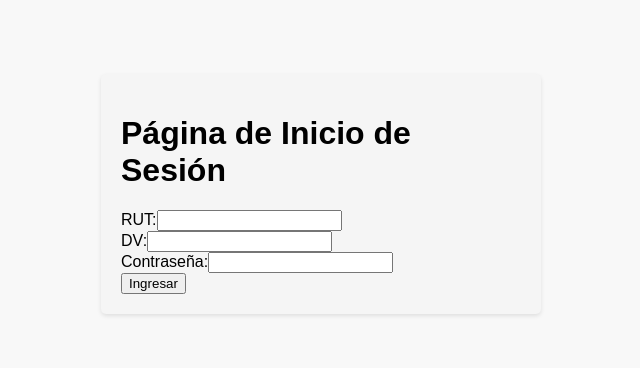
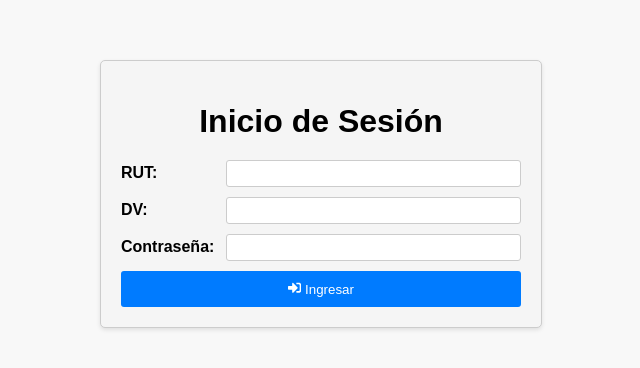
Before and after one commit to alezcf/ProyectoMetodologia, a React (Create React App) app in the folder Frontend/: page / in a window 1280 px wide. Shown: the part 226-594 px from the top of the page, without its empty margins (319-959 px from the left). Built offline with nearby package versions, Linux system fonts and the light colour scheme.

Commit message:
fix HomeScreen and Loginscreen

```diff
--- /dev/null
+++ b/Frontend/src/css/HomeScreen.css
@@ -0,0 +1,59 @@
+/* HomeScreen.css */
+.container {
+    display: flex;
+    justify-content: center;
+    align-items: center;
+    height: 100vh;
+}
+
+.inner-container {
+    max-width: 400px;
+    padding: 20px;
+    border: 1px solid #ccc;
+    border-radius: 5px;
+    background-color: #f9f9f9;
+}
+
+h1 {
+    text-align: center;
+    margin-bottom: 20px;
+}
+
+.input-container {
+    display: flex;
+    align-items: center;
+    margin-bottom: 10px;
+}
+
+label {
+    flex: 1;
+    font-weight: bold;
+    margin-right: 10px;
+}
+
+input {
+    flex: 3;
+    padding: 5px;
+    border: 1px solid #ccc;
+    border-radius: 3px;
+}
+
+.error-message {
+    color: red;
+    text-align: center;
+    margin-bottom: 10px;
+}
+
+.login-button {
+    width: 100%;
+    padding: 10px;
+    background-color: #007bff;
+    color: #fff;
+    border: none;
+    border-radius: 3px;
+    cursor: pointer;
+}
+
+.login-button:hover {
+    background-color: #0056b3;
+}
--- a/Frontend/src/css/LoginScreen.css
+++ b/Frontend/src/css/LoginScreen.css
@@ -13,11 +13,30 @@
   width: 400px;
 }
 
-  .title {
-    font-size: 24px;
-    margin-bottom: 20px;
-    text-align: center;
-    color: #007bff;
+.logout-container {
+  position: absolute;
+  top: 10px;
+  right: 10px;
+}
+
+.logout-button {
+  background-color: #ff0000;
+  color: #fff;
+  border: none;
+  cursor: pointer;
+  font-size: 16px;
+  padding: 5px 10px;
+  border-radius: 5px;
+  display: flex;
+  align-items: center;
+}
+
+.logout-button:hover {
+  background-color: #c40000;
+}
+
+.logout-icon {
+  margin-right: 5px;
 }
 
 .error-message {
@@ -33,7 +52,7 @@
 }
 
 .user-info h2 {
-    font-size: 20px;
+  font-size: 24px;
   margin-bottom: 10px;
 }
 
@@ -47,25 +66,11 @@
   align-items: center;
 }
 
-  .view-attendance-button,
-  .register-attendance-button {
-    display: block;
-    width: 100%;
-    margin-top: 20px;
-    padding: 10px 20px;
+.view-attendance-button {
   background-color: #007bff;
-    color: #fff;
-    border: none;
-    border-radius: 5px;
-    cursor: pointer;
-    font-size: 16px;
-    text-align: center;
-    text-decoration: none;
-    transition: background-color 0.3s ease;
 }
 
-  .view-attendance-button:hover,
-  .register-attendance-button:hover {
+.view-attendance-button:hover {
   background-color: #0056b3;
 }
 
@@ -77,59 +82,36 @@
   background-color: #218838;
 }
 
+.view-pending-attendance-button {
+  background-color: #ffc107;
+}
 
-  .close-button {
-    /* Estilos del botón "Cerrar sesión" */
-    position: absolute;
-    top: 10px;
-    right: 10px;
-    background-color: #ff0000;
+.view-pending-attendance-button:hover {
+  background-color: #e0a800;
+}
+
+.view-groups-button {
+  background-color: #dc3545;
+}
+
+.view-groups-button:hover {
+  background-color: #c82333;
+}
+
+.view-attendance-button,
+.register-attendance-button,
+.view-pending-attendance-button,
+.view-groups-button {
+  display: block;
+  width: 100%;
+  margin-top: 20px;
+  padding: 10px 20px;
   color: #fff;
-    padding: 10px 15px;
   border: none;
   border-radius: 5px;
   cursor: pointer;
   font-size: 16px;
+  text-align: center;
   text-decoration: none;
-  }
-
-  .close-button:hover {
-    background-color: #cc0000;
-  }
-
-  .logout-button {
-    background-color: red;
-    color: white;
-    border: none;
-    padding: 10px 20px;
-    border-radius: 5px;
-    cursor: pointer;
-    font-size: 16px;
   transition: background-color 0.3s ease;
 }
-
-  .logout-button:hover {
-    background-color: #cc0000
-  }
-
-  .logout-container {
-    display: flex;
-    justify-content: flex-end;
-  }
-
-
-  /* Estilo para el botón "Visualizar Asistencias Pendientes" */
-.view-pending-attendance-button {
-  background-color: #4CAF50;
-  color: white;
-  padding: 10px 20px;
-  font-size: 16px;
-  border: none;
-  cursor: pointer;
-  margin: 10px;
-}
-
-/* Estilo para el botón cuando el cursor está sobre él */
-.view-pending-attendance-button:hover {
-  background-color: #45a049;
-}
--- a/Frontend/src/screens/HomeScreen.jsx
+++ b/Frontend/src/screens/HomeScreen.jsx
@@ -1,19 +1,28 @@
 import React, { useState } from 'react';
 import axios from 'axios';
+import '../css/HomeScreen.css';
+import { FaSignInAlt } from 'react-icons/fa';
 
 const HomeScreen = ({ history }) => {
-    // eslint-disable-next-line no-unused-vars
-    const [mensajeError, setMensajeError] = useState(''); // Aquí puedes asignar un mensaje de error si lo deseas.
+    const [mensajeError, setMensajeError] = useState('');
     const [rut, setRut] = useState('');
     const [dv, setDv] = useState('');
     const [password, setPassword] = useState('');
 
     const rutChange = (e) => {
-        setRut(e.target.value);
+        const value = e.target.value;
+        // Validar que el RUT solo contenga números del 1 al 9
+        if (/^[0-9]*$/.test(value) && value.length <= 8) {
+        setRut(value);
+        }
     };
 
     const dvChange = (e) => {
-        setDv(e.target.value);
+        const value = e.target.value;
+        // Validar que el DV sea un número del 1 al 9 o 'K' o 'k'
+        if (/^[0-9Kk]*$/.test(value) && value.length <= 1) {
+        setDv(value.toUpperCase());
+        }
     };
 
     const passwordChange = (e) => {
@@ -28,37 +37,53 @@ const HomeScreen = ({ history }) => {
         };
 
         try {
-            const res = await axios.post('http://localhost:3001/usuario/login', credentials);
-            const rutDV = rut + dv;
-            console.log("Estatus actual: " + res.status)
-            if (res.status === 200) {
-                // Redireccionar al usuario a la página principal (por ejemplo, '/home')
-                history.push(`/trabajador/${rutDV}`);
-            }
+        const res = await axios.post('http://localhost:3001/usuario/login', credentials);
+        const rutDV = rut + dv;
+        if (res.status === 200) {
+            history.push(`/trabajador/${rutDV}`);
         }
-        catch (err) {
-            setMensajeError('Error en la solicitud');
+        } catch (err) {
+        setMensajeError('Datos incorrectos');
         }
     };
 
     return (
         <div className="container">
         <div className="inner-container">
-            <h1>Página de Inicio de Sesión</h1>
-            {/* {mensajeError && <div className="error-message">{mensajeError}</div>} */}
-            <div>
+            <h1>Inicio de Sesión</h1>
+            {mensajeError && <div className="error-message">{mensajeError}</div>}
+            <div className="input-container">
             <label htmlFor="rut">RUT:</label>
-            <input id="rut" value={rut} onChange={rutChange} />
+            <input
+                id="rut"
+                value={rut}
+                onChange={rutChange}
+                type="text"
+                maxLength={8}
+            />
             </div>
-            <div>
+            <div className="input-container">
             <label htmlFor="dv">DV:</label>
-            <input id="dv" value={dv} onChange={dvChange} />
+            <input
+                id="dv"
+                value={dv}
+                onChange={dvChange}
+                type="text"
+                maxLength={1}
+            />
             </div>
-            <div>
+            <div className="input-container">
             <label htmlFor="password">Contraseña:</label>
-            <input id="password" type="password" value={password} onChange={passwordChange} />
+            <input
+                id="password"
+                value={password}
+                onChange={passwordChange}
+                type="password"
+            />
             </div>
-            <button onClick={handleSubmit}>Ingresar</button>
+            <button className="login-button" onClick={handleSubmit}>
+            <FaSignInAlt /> Ingresar
+            </button>
         </div>
         </div>
     );
--- a/Frontend/src/screens/LoginScreen.jsx
+++ b/Frontend/src/screens/LoginScreen.jsx
@@ -2,11 +2,12 @@ import React, { useState, useEffect } from 'react';
 import axios from 'axios';
 import { Link, Redirect } from 'react-router-dom';
 import '../css/LoginScreen.css'; // Asegúrate de que el nombre del archivo sea correcto
+import { FaSignInAlt, FaSignOutAlt, FaEye } from 'react-icons/fa'; // Importamos los íconos necesarios
 
 const LoginScreen = ({ match }) => {
     const [employee, setEmployee] = useState(null);
     const [errorMessage, setErrorMessage] = useState('');
-    const [isLoggedOut, setIsLoggedOut] = useState(false); // Nuevo estado para controlar la redirección
+    const [isLoggedOut, setIsLoggedOut] = useState(false);
     const [redirectToPendingAttendance, setRedirectToPendingAttendance] = useState(false);
     const rut = match.params.rut;
 
@@ -53,6 +54,10 @@ const LoginScreen = ({ match }) => {
         });
     };
 
+    function handleViewGroups() {
+        window.location.href = "/grupo";
+    }
+
     const handleLogout = () => {
         // Realizar aquí cualquier otra acción de cierre de sesión necesaria
         setIsLoggedOut(true); // Actualizamos el estado para activar la redirección
@@ -77,7 +82,7 @@ const LoginScreen = ({ match }) => {
         <div className="inner-container">
             <div className="logout-container">
             <button className="logout-button" onClick={handleLogout}>
-                        Cerrar sesión
+                <FaSignOutAlt /> Cerrar sesión
             </button>
             </div>
             <h1>Página de Información del Usuario</h1>
@@ -93,24 +98,23 @@ const LoginScreen = ({ match }) => {
             )}
             <div className="button-container">
             <Link to="/asistencia/read" className="view-attendance-button">
-                        Visualizar Asistencia
+                <FaEye /> Visualizar Asistencia
             </Link>
             <button className="register-attendance-button" onClick={handleRegisterAttendance}>
-                        Registrar Asistencia
+                <FaSignInAlt /> Registrar Asistencia
             </button>
             {employee && employee.jobTitle === "Jefe de Brigada" && (
                 <button
                 className="view-pending-attendance-button"
                 onClick={handleViewPendingAttendance}
                 >
-                            Visualizar Asistencias Pendientes
+                <FaEye /> Visualizar Asistencias Pendientes
                 </button>
             )}
 
-                    {/* Botón para visualizar grupos */}
-                    <Link to="/grupo" className="view-groups-button">
-                        Visualización de Grupos
-                    </Link>
+            <button className="view-groups-button" onClick={handleViewGroups}>
+                    <FaEye /> Ver grupos conformados
+            </button>
             </div>
         </div>
         </div>
```
Lines whose indentation alone changed are shown as unchanged.
